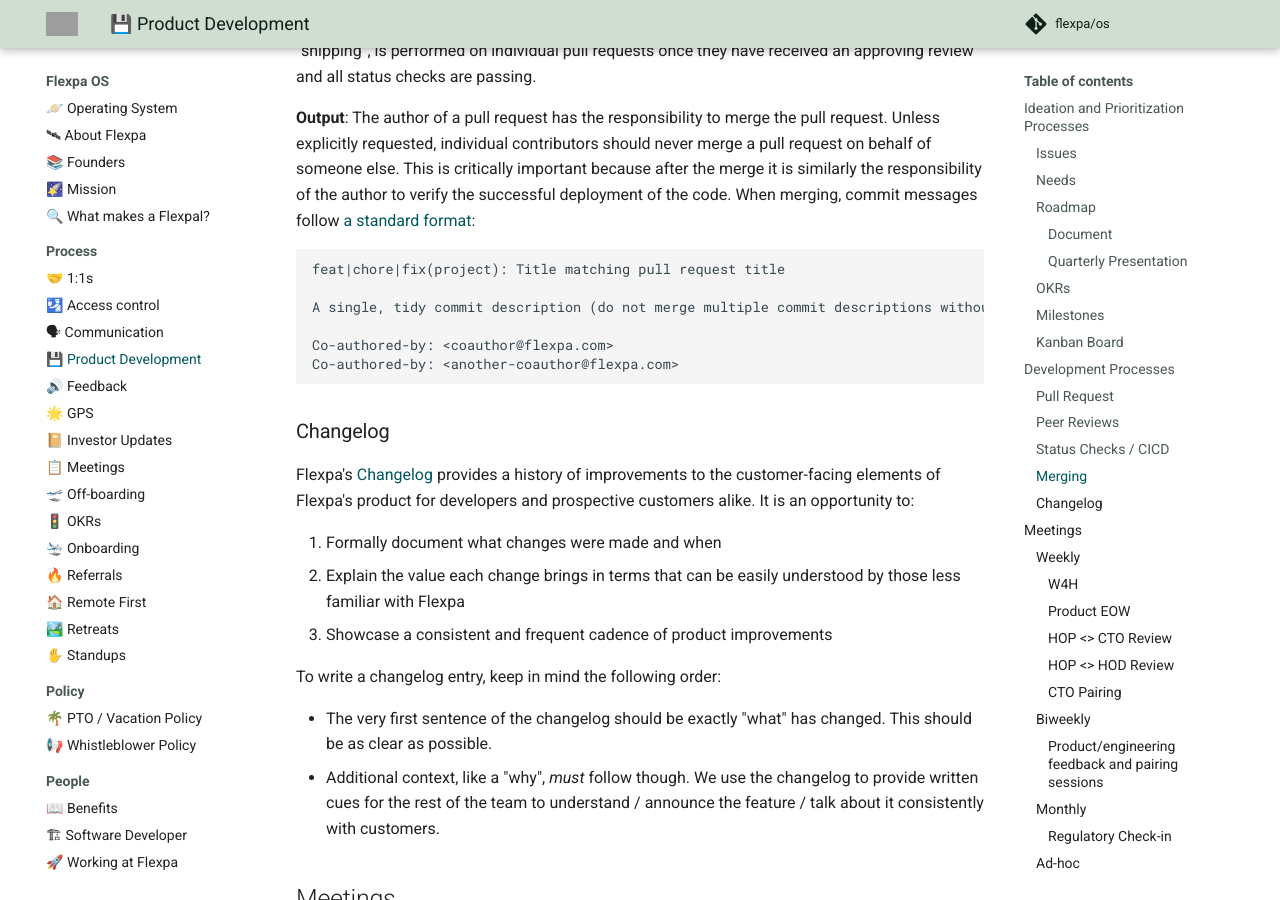
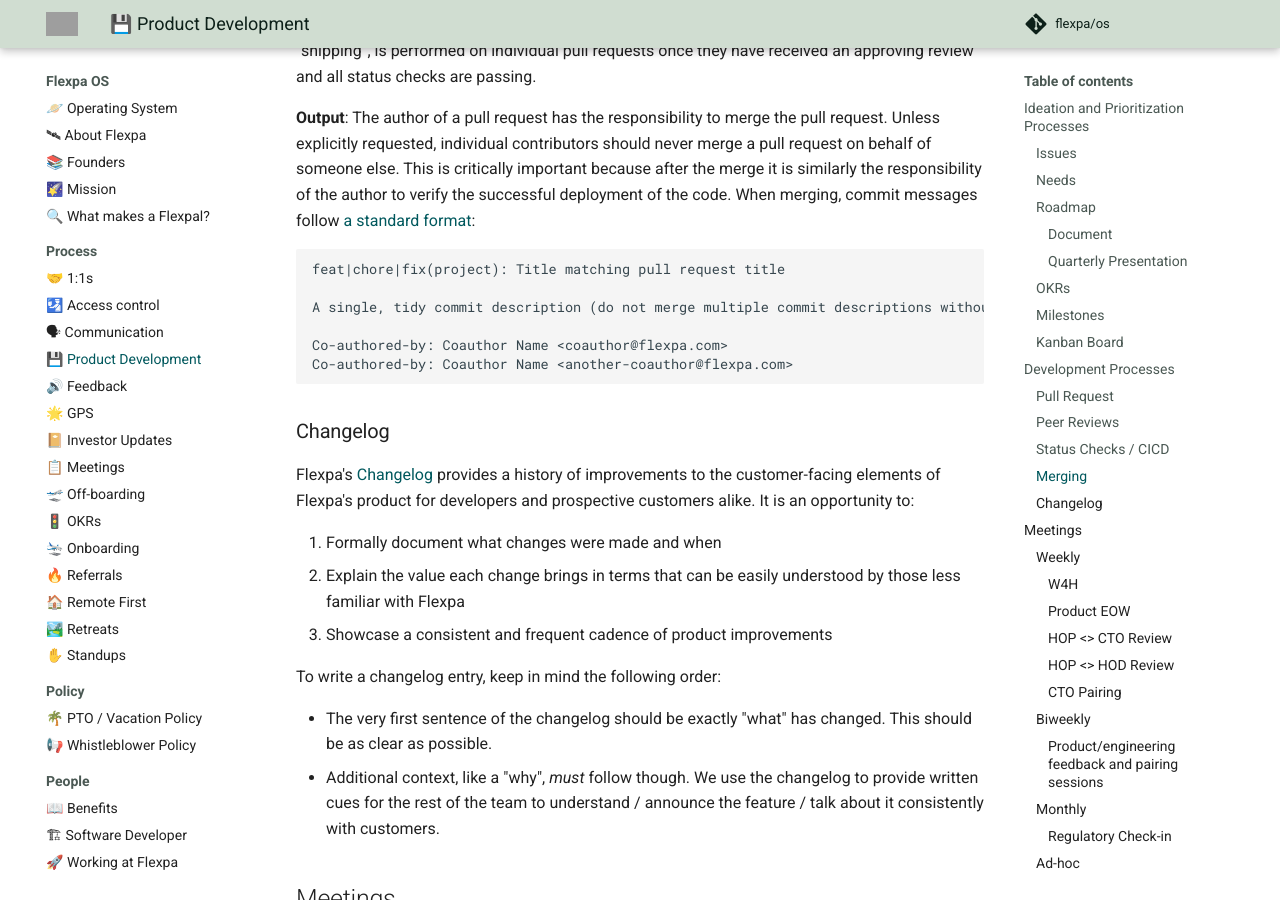
Before and after one commit to flexpa/os, an MkDocs documentation site: the page built from docs/process/development.md, in a window 1280 px wide and 900 px high, scrolled down 4744 px. Built offline with MkDocs 1.6.1 and Material for MkDocs 9.7.7, drawn with Linux system fonts in a browser that asks for light colours; comment, search, counter and statistics services are not loaded; grey boxes are pictures that could not be loaded.

Commit message:
fix coauthor syntax

````diff
--- a/docs/process/development.md
+++ b/docs/process/development.md
@@ -135,8 +135,8 @@
 
 A single, tidy commit description (do not merge multiple commit descriptions without editing)
 
-Co-authored-by: <coauthor@flexpa.com>
-Co-authored-by: <another-coauthor@flexpa.com>
+Co-authored-by: Coauthor Name <coauthor@flexpa.com>
+Co-authored-by: Coauthor Name <another-coauthor@flexpa.com>
 ```
 
 ### Changelog
````
